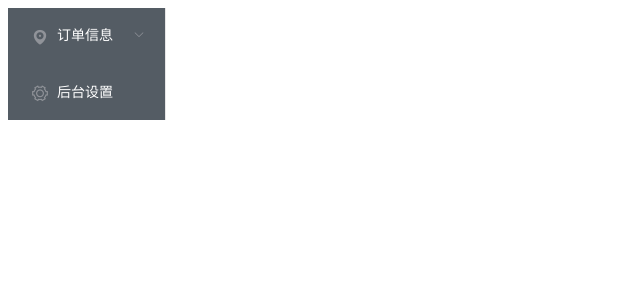
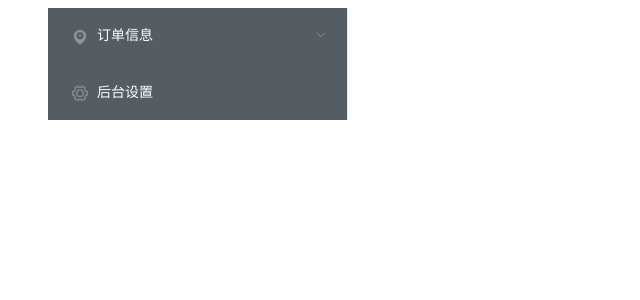
Before and after one commit to HoweverXZ/ManagementSystemVue, a Vue app: page /menu in a window 1280 px wide. Shown: the top 300 px of the page, without its empty margins (0-640 px from the left). Built offline with nearby package versions, Linux system fonts and the light colour scheme.

Commit message:
Update leftmenulist.vue
更改一些布局

```diff
--- a/src/components/leftmenulist.vue
+++ b/src/components/leftmenulist.vue
@@ -1,6 +1,7 @@
 <template>
-  <el-row class="tac">
-    <el-col :span="3">
+  <el-container direction="horizontal">
+    <el-header></el-header>
+    <el-aside>
       <el-menu
         :default-active="this.$route.path"
         @open="handleOpen"
@@ -38,17 +39,16 @@
           <span slot="title">后台设置</span>
         </el-menu-item>
       </el-menu>
-    </el-col>
-    <el-col>
-      <el-main>
-        <router-view></router-view>
-      </el-main>
-    </el-col>
-  </el-row>
+    </el-aside>
+    <el-main>
+      <router-view></router-view>
+    </el-main>
+    <el-footer></el-footer>
+  </el-container>
 </template>
 
 <style>
-@import "../styles/leftmenuStyle.css";
+  @import "../styles/leftmenuStyle.css";
 </style>
 
 <script>
```
